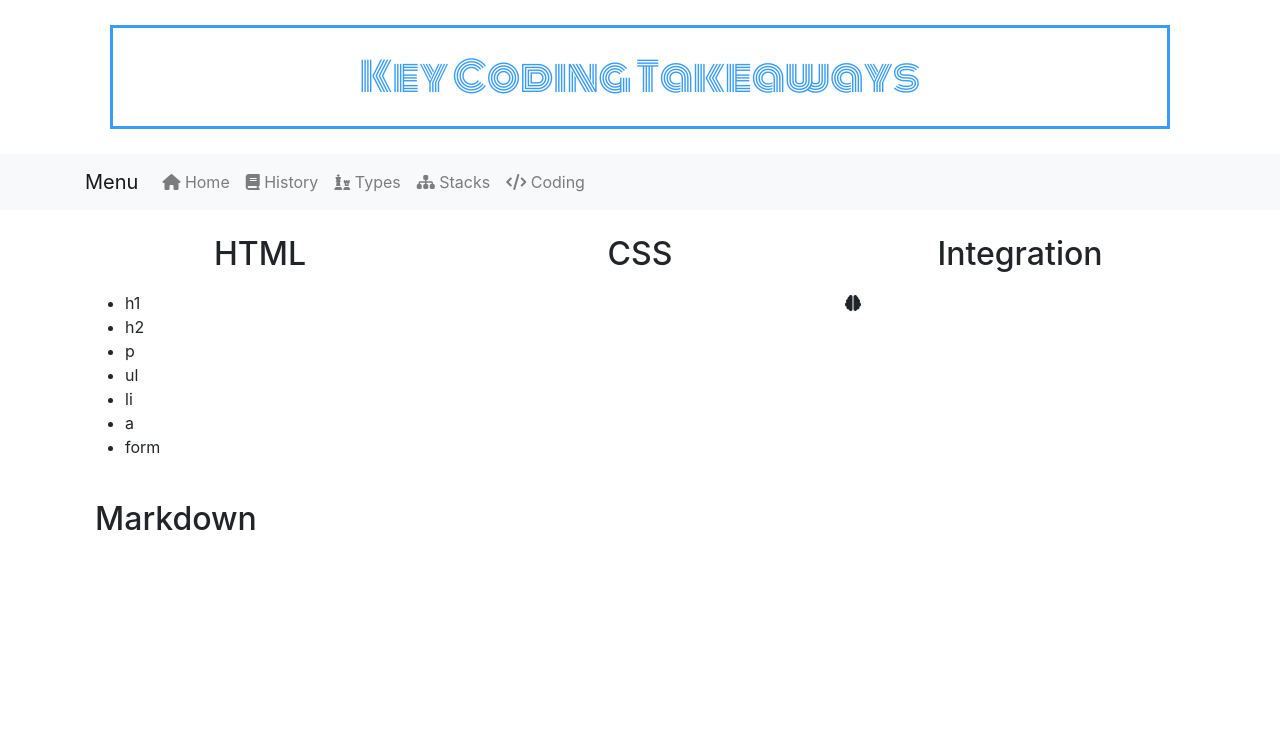
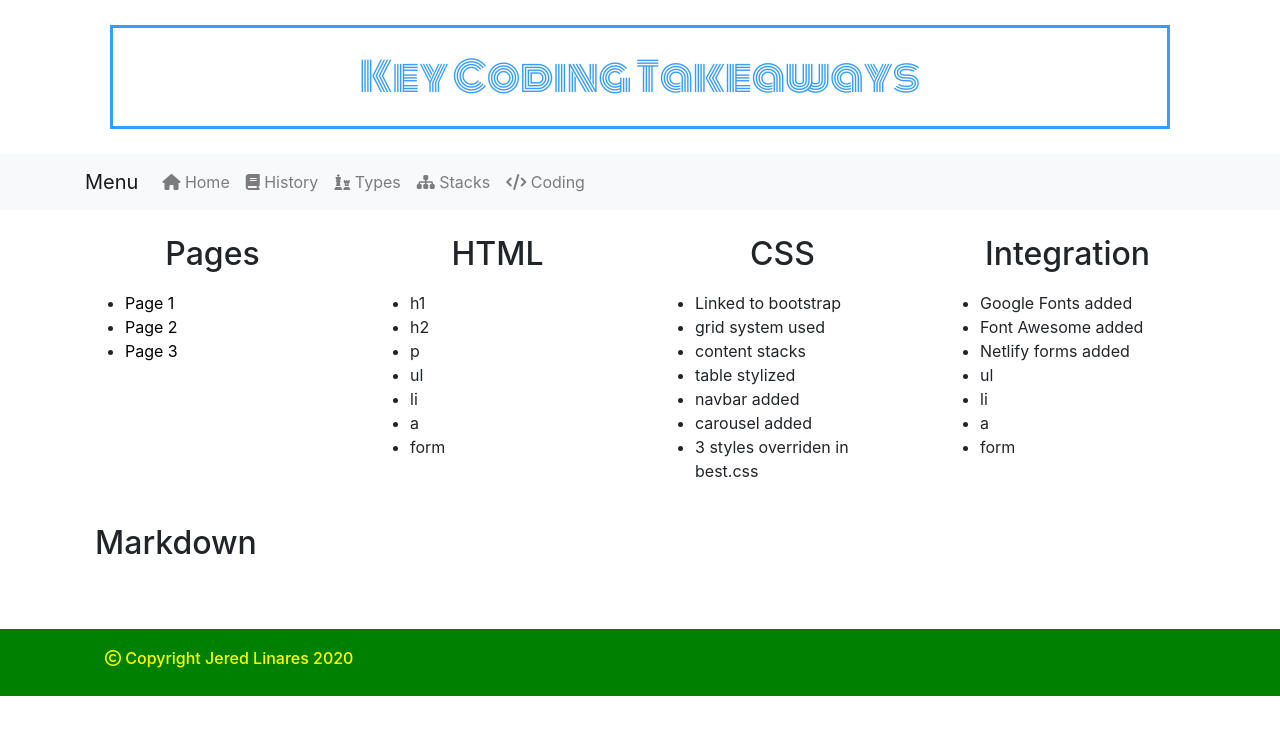
Before and after one commit to JeredLinares/project1, a plain HTML site: page coding.html in a window 1280 px wide. Drawn offline with nearby package versions, Linux system fonts and the light colour scheme.

Commit message:
Footer added

```diff
--- a/best.css
+++ b/best.css
@@ -42,3 +42,12 @@ p {
     outline-style: solid;
 
 }
+
+.bggreen {
+    background: green;
+}
+
+h6 {
+    padding: 20px;
+    color: yellow;
+}
--- a/coding.html
+++ b/coding.html
@@ -60,7 +60,15 @@
 
     <div class="container">
         <div class="row">
-            <div class="col-sm">
+            <div class="col-md-3">
+                <h2>Pages</h2>
+                <ul>
+                    <li><a href="history.html">Page 1 </a></li>
+                    <li><a href="types.html"> Page 2 </a></li>
+                    <li><a href="stacks.html"> Page 3 </a></li>
+                </ul>
+            </div>
+            <div class="col-md-3">
                 <h2>HTML</h2>
                 <ul>
                     <li>h1</li>
@@ -71,18 +79,31 @@
                     <li>a</li>
                     <li>form</li>
                 </ul>
-
+            </div>
+            <div class="col-md-3">
+                <h2>CSS</h2>
+                <ul>
+                    <li>Linked to bootstrap</li>
+                    <li>grid system used</li>
+                    <li>content stacks</li>
+                    <li>table stylized</li>
+                    <li>navbar added</li>
+                    <li>carousel added</li>
+                    <li>3 styles overriden in best.css</li>
+                </ul>
 
             </div>
-            <div class="col-sm">
-                <h2>CSS</h2>
-
-
-            </div>
-            <div class="col-sm">
+            <div class="col-md-3">
                 <h2>Integration</h2>
-
-                <i class="fas fa-brain"></i>
+                <ul>
+                    <li>Google Fonts added</li>
+                    <li>Font Awesome added</li>
+                    <li>Netlify forms added</li>
+                    <li>ul</li>
+                    <li>li</li>
+                    <li>a</li>
+                    <li>form</li>
+                </ul>
 
 
             </div>
@@ -96,7 +117,20 @@
         </div>
     </div>
 
+<br />
+<br />
 
+<div class="bggreen">
+    <div class="container">
+        <div class="row">
+            <div class="col-md-4">
+                <h6><i class="far fa-copyright"></i>&nbspCopyright Jered Linares 2020</h6>
+            </div>
+        </div>
+    </div>
+</div>
+
+<br />
 
     <script src="https://code.jquery.com/jquery-3.4.1.slim.min.js"
         integrity="sha384-J6qa4849blE2+poT4WnyKhv5vZF5SrPo0iEjwBvKU7imGFAV0wwj1yYfoRSJoZ+n"
```
Also changed, not shown: history.html (+18 -1 lines), index.html (+11 -0 lines), stacks.html (+12 -0 lines), types.html (+12 -0 lines). Lines whose indentation alone changed are shown as unchanged.
